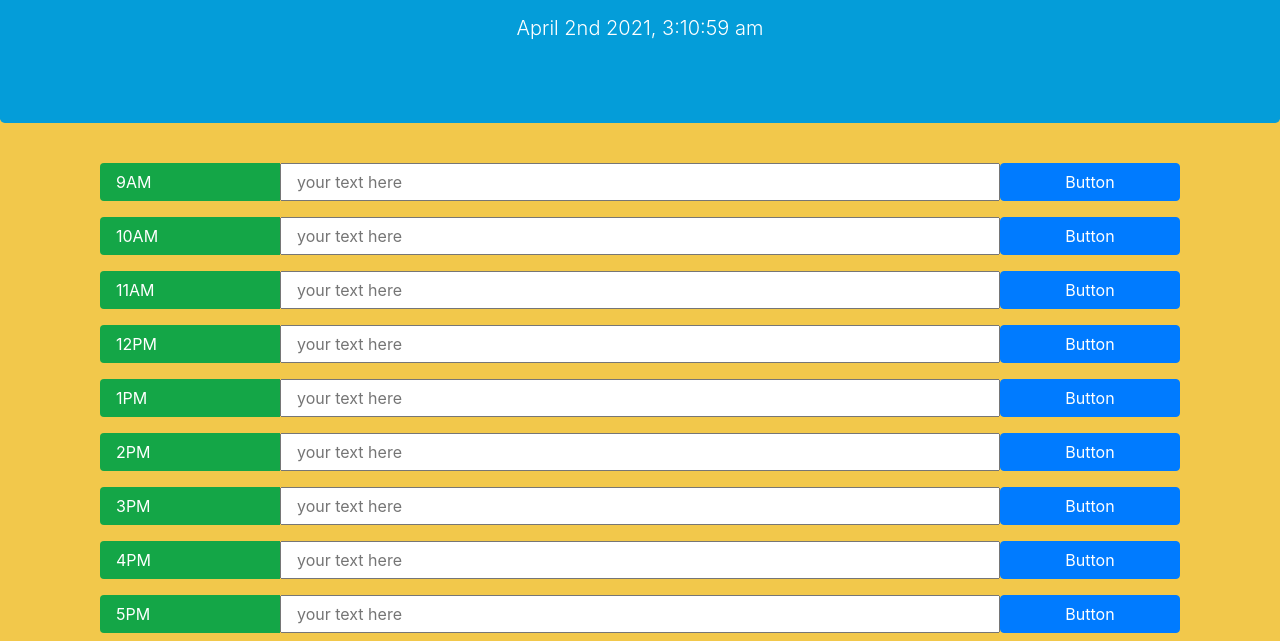
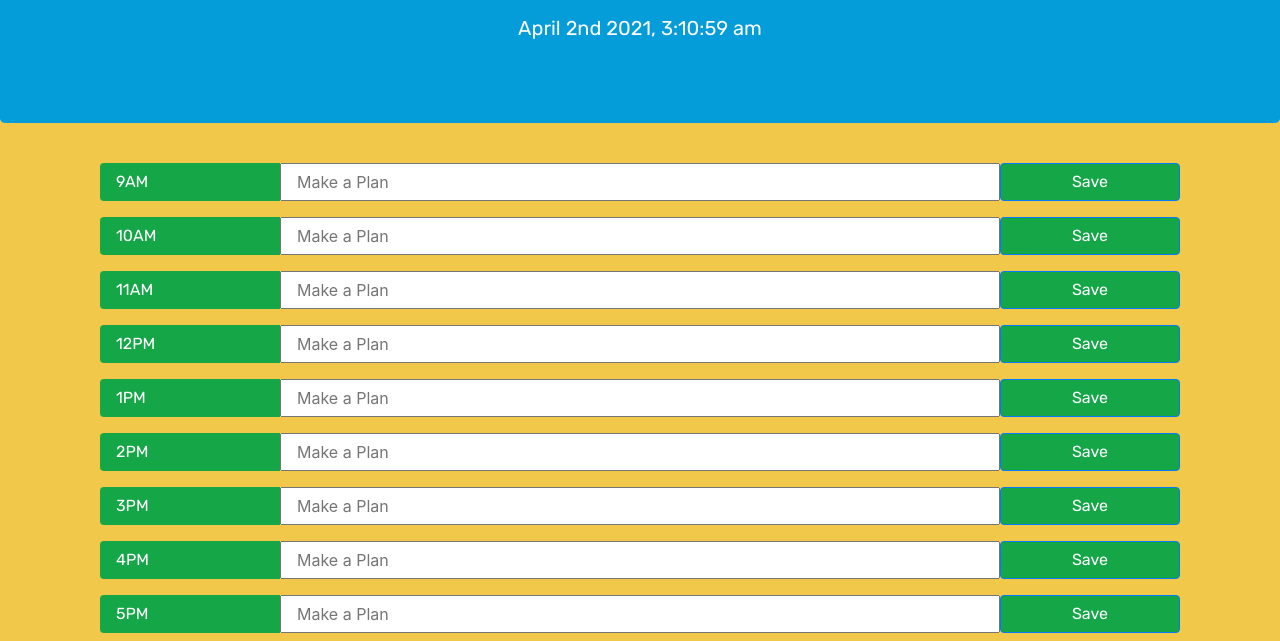
Before and after one commit to iandarland/day-planner-hw-05, a plain HTML site: page index.html in a window 1280 px wide. Shown: the part 191-832 px from the top of the page. Drawn offline with nearby package versions, Linux system fonts and the light colour scheme.

Commit message:
final touches and readme update

```diff
--- a/assets/script.js
+++ b/assets/script.js
@@ -1,13 +1,19 @@
+//Setting universal variables
 var body = $('.container');
 var times = ['9AM', '10AM', '11AM', '12PM', '1PM', '2PM', '3PM', '4PM', '5PM'];
 var pulledTodos = JSON.parse(localStorage.getItem("saved"))|| []
+
+//Setting function update clock
 var update = function() {
     document.getElementById("currentDay")
     .innerHTML = moment().format('MMMM Do YYYY, h:mm:ss a');
 }
+
+//Header clock feature and calling update function
+$('#currentDay').text(moment().format('MMMM Do YYYY, h:mm:ss a'));
 setInterval(update, 1000);
 
-$('#currentDay').text(moment().format('MMMM Do YYYY, h:mm:ss a'));
+//Saving values of input box to local storage on click based on location pushing them to pulledTodos array
 $('.custom-submit').on('click', function(){
     var todo = $(this).siblings('.custom-input').val();
     var timeStamp = $(this).siblings('.hour-box').text().trim();
@@ -17,6 +23,7 @@ $('.custom-submit').on('click', function(){
     localStorage.setItem("saved", JSON.stringify(pulledTodos))
 });
 
+// setting styling by hour and disabling button and input boxes for times in the past
 $(".hour-box").each(function(index){
     if(parseInt(moment($(this).text().trim(), ["h:mm A"]).format("H")) < moment().format('H')){
         $(this).css('background', "#F24E29").siblings('button').css('background', "#F24E29").prop('disabled', 'true').siblings("input").prop('disabled', 'true')
@@ -24,9 +31,8 @@ $(".hour-box").each(function(index){
         $(this).css('background', '#F2B9B3').siblings('button').css('background', '#F2B9B3')
     }
 });
-var save= function(){
-    $(this).siblings('input').text(winner);
-};
+
+//Populating saved values in the dom
 $('.hour-box').each(function(index){
     var toGet = JSON.stringify($(this).text().trim())
     for (i = 0; i < pulledTodos.length; i++){
--- a/assets/style.css
+++ b/assets/style.css
@@ -13,6 +13,7 @@
     border-radius: 0.25rem 0rem 0rem 0.25rem;
     color: #FFFFFF;
     border: 1px solid transparent;
+    font-family: 'Rubik', sans-serif;
 }
 
 body {
@@ -20,7 +21,16 @@ body {
 }
 
 button{
-    background-color: var(--green);
+    background-color: var(--green)!important;
+    font-family: 'Rubik', sans-serif;
+}
+
+.current-day{
+    font-family: 'Rubik', sans-serif;
+}
+
+.display-3{
+    font-family: 'Rubik', sans-serif;
 }
 
 header{
@@ -30,3 +40,7 @@ header{
 .jumbotron{
     background: var(--blue);
 }
+
+.lead{
+    font-family: 'Rubik', sans-serif;
+}
--- a/index.html
+++ b/index.html
@@ -18,6 +18,13 @@
       href="https://fonts.googleapis.com/css?family=Open+Sans&display=swap"
       rel="stylesheet"
     />
+    <link rel="preconnect" href="https://fonts.gstatic.com">
+    <link href="https://fonts.googleapis.com/css2?family=Rubik&display=swap" rel="stylesheet">
+        <link rel="stylesheet" href="assets/style.css" />
+        <link rel="preconnect" href="https://fonts.gstatic.com">
+    <link href="https://fonts.googleapis.com/css2?family=Rubik&display=swap" rel="stylesheet">
+    <link rel="preconnect" href="https://fonts.gstatic.com">
+    <link href="https://fonts.googleapis.com/css2?family=Rubik&display=swap" rel="stylesheet">
     <link rel="stylesheet" href="assets/style.css" />
     <title>Work Day Scheduler</title>
   </head>
@@ -33,64 +40,64 @@
         <div id="9AM-box" class='col-2 hour-box'>
         9AM
         </div>
-        <input type="text" id='frm-9AM' class="form col-8 custom-input" placeholder="your text here" aria-label="Recipient's username" aria-describedby="button-addon2">
-        <button id= 'btn9AM' class="col-2 btn btn-primary custom-submit" type="button" id="button-addon2">Button</button>
+        <input type="text" id='frm-9AM' class="form col-8 custom-input" placeholder="Make a Plan" aria-label="Recipient's username" aria-describedby="button-addon2">
+        <button id= 'btn9AM' class="col-2 btn btn-primary custom-submit" type="button" id="button-addon2">Save</button>
       </div>
       <div class='row col-12 m-2 d-flex'>
         <div id="10AM-box" class='col-2 hour-box'>
         10AM
         </div>
-        <input type="text" id='frm-10AM' class="form col-8 custom-input" placeholder="your text here" aria-label="Recipient's username" aria-describedby="button-addon2">
-        <button id= 'btn10AM' class="col-2 btn btn-primary custom-submit" type="button" id="button-addon2">Button</button>
+        <input type="text" id='frm-10AM' class="form col-8 custom-input" placeholder="Make a Plan" aria-label="Recipient's username" aria-describedby="button-addon2">
+        <button id= 'btn10AM' class="col-2 btn btn-primary custom-submit" type="button" id="button-addon2">Save</button>
       </div>
       <div class='row col-12 m-2 d-flex'>
         <div id="11AM-box" class='col-2 hour-box'>
         11AM
         </div>
-        <input type="text" id='frm-11AM' class="form col-8 custom-input" placeholder="your text here" aria-label="Recipient's username" aria-describedby="button-addon2">
-        <button id= 'btn11AM' class="col-2 btn btn btn-primary custom-submit" type="button" id="button-addon2">Button</button>
+        <input type="text" id='frm-11AM' class="form col-8 custom-input" placeholder="Make a Plan" aria-label="Recipient's username" aria-describedby="button-addon2">
+        <button id= 'btn11AM' class="col-2 btn btn btn-primary custom-submit" type="button" id="button-addon2">Save</button>
       </div>
       <div class='row col-12 m-2 d-flex'>
         <div id="12AM-box" class='col-2 hour-box'>
         12PM
         </div>
-        <input type="text" id='frm-12PM' class="form col-8 custom-input" placeholder="your text here" aria-label="Recipient's username" aria-describedby="button-addon2">
-        <button id= 'btn12AM' class="col-2 btn btn btn-primary custom-submit" type="button" id="button-addon2">Button</button>
+        <input type="text" id='frm-12PM' class="form col-8 custom-input" placeholder="Make a Plan" aria-label="Recipient's username" aria-describedby="button-addon2">
+        <button id= 'btn12AM' class="col-2 btn btn btn-primary custom-submit" type="button" id="button-addon2">Save</button>
       </div>
       <div class='row col-12 m-2 d-flex'>
         <div id="1PM-box" class='col-2 hour-box'>
         1PM
         </div>
-        <input type="text" id='frm-1PM' class="form col-8 custom-input" placeholder="your text here" aria-label="Recipient's username" aria-describedby="button-addon2">
-        <button id= 'btn1PM' class="col-2 btn btn btn-primary custom-submit" type="button" id="button-addon2">Button</button>
+        <input type="text" id='frm-1PM' class="form col-8 custom-input" placeholder="Make a Plan" aria-label="Recipient's username" aria-describedby="button-addon2">
+        <button id= 'btn1PM' class="col-2 btn btn btn-primary custom-submit" type="button" id="button-addon2">Save</button>
       </div>
       <div class='row col-12 m-2 d-flex'>
         <div id="2PM-box" class='col-2 hour-box'>
         2PM
         </div>
-        <input type="text" id='frm-2PM' class="form col-8 custom-input" placeholder="your text here" aria-label="Recipient's username" aria-describedby="button-addon2">
-        <button id= 'btn2PM' class="col-2 btn btn btn-primary custom-submit" type="button" id="button-addon2">Button</button>
+        <input type="text" id='frm-2PM' class="form col-8 custom-input" placeholder="Make a Plan" aria-label="Recipient's username" aria-describedby="button-addon2">
+        <button id= 'btn2PM' class="col-2 btn btn btn-primary custom-submit" type="button" id="button-addon2">Save</button>
       </div>
       <div class='row col-12 m-2 d-flex'>
         <div id="3PM-box" class='col-2 hour-box'>
         3PM
         </div>
-        <input type="text" id='frm-3PM' class="form col-8 custom-input" placeholder="your text here" aria-label="Recipient's username" aria-describedby="button-addon2">
-        <button id= 'btn3PM' class="col-2 btn btn-primary custom-submit" type="button" id="button-addon2">Button</button>
+        <input type="text" id='frm-3PM' class="form col-8 custom-input" placeholder="Make a Plan" aria-label="Recipient's username" aria-describedby="button-addon2">
+        <button id= 'btn3PM' class="col-2 btn btn-primary custom-submit" type="button" id="button-addon2">Save</button>
       </div>
       <div class='row col-12 m-2 d-flex'>
         <div id="4PM-box" class='col-2 hour-box'>
         4PM
         </div>
-        <input type="text" id='frm-4PM' class="form col-8 custom-input" placeholder="your text here" aria-label="Recipient's username" aria-describedby="button-addon2">
-        <button id= 'btn4PM' class="col-2 btn btn-primary custom-submit" type="button" id="button-addon2">Button</button>
+        <input type="text" id='frm-4PM' class="form col-8 custom-input" placeholder="Make a Plan" aria-label="Recipient's username" aria-describedby="button-addon2">
+        <button id= 'btn4PM' class="col-2 btn btn-primary custom-submit" type="button" id="button-addon2">Save</button>
       </div>
       <div class='row col-12 m-2 d-flex'>
         <div id="5PM-box" class='col-2 hour-box'>
         5PM
         </div>
-        <input type="text" id='frm-5PM' class="form col-8 custom-input" placeholder="your text here" aria-label="Recipient's username" aria-describedby="button-addon2">
-        <button id= 'btn5PM' class="col-2 btn btn-primary custom-submit" type="button" id="button-addon2">Button</button>
+        <input type="text" id='frm-5PM' class="form col-8 custom-input" placeholder="Make a Plan" aria-label="Recipient's username" aria-describedby="button-addon2">
+        <button id= 'btn5PM' class="col-2 btn btn-primary custom-submit" type="button" id="button-addon2">Save</button>
       </div>
 
     </div>
```
Also changed, not shown: assets/images/Work Day Schedul.png (added), 2 other files.
